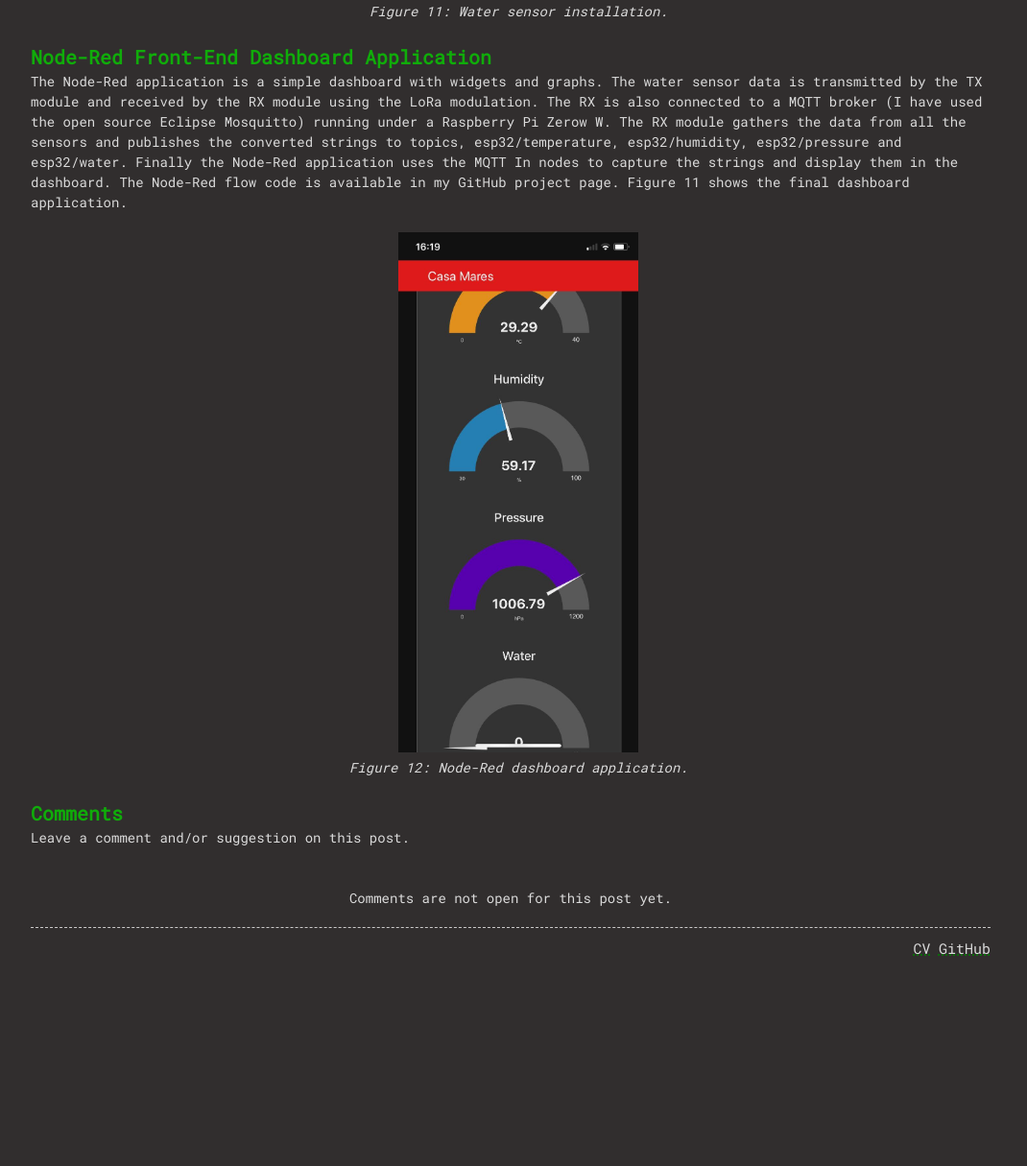
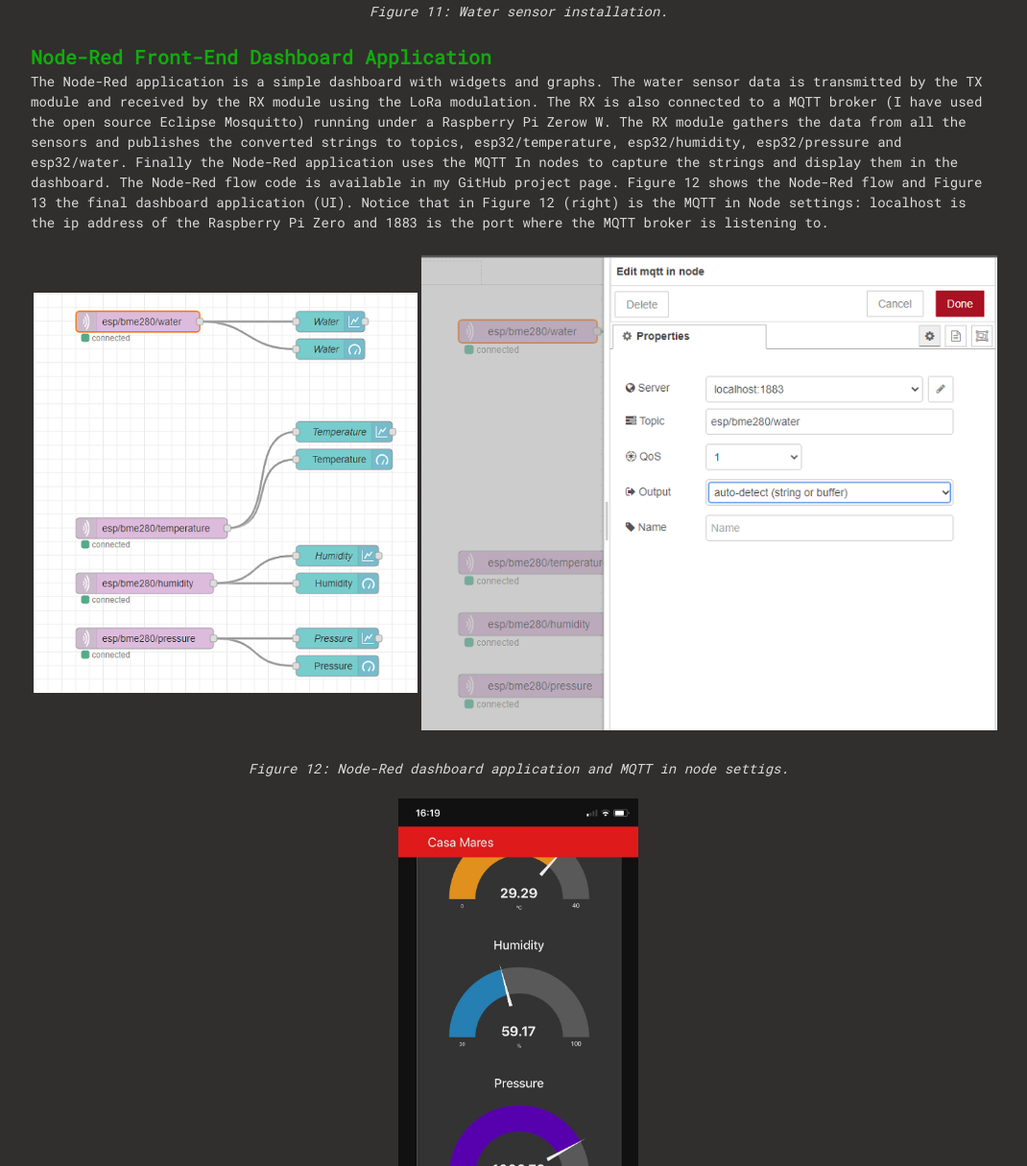
Before and after one commit to marcoroda/marcorodadevs, a Jekyll site: the page built from _posts/2020-08-20-WATER-SPY.md, in a window 1280 px wide and 1400 px high, scrolled down 8485 px. Shown: the part 185-1400 px from the top of the window at 96% size, without its empty margins (108-1178 px from the left). Built offline with Jekyll 4.4.1, drawn with Linux system fonts in a browser that asks for light colours; nearby versions of some CDN libraries; before the commit the page ends 9689 px from its top, so only the background shows below that; some of the changed text lies outside the part shown.

Commit message:
Added pics on Node-Red app

```diff
--- a/_posts/2020-08-20-WATER-SPY.md
+++ b/_posts/2020-08-20-WATER-SPY.md
@@ -163,11 +163,20 @@ The next step would be to have real water sensor data coming in into the TX modu
 
 
 # Node-Red Front-End Dashboard Application
-The Node-Red application is a simple dashboard with widgets and graphs. The water sensor data is transmitted by the TX module and received by the RX module using the LoRa modulation. The RX is also connected to a MQTT broker (I have used the open source Eclipse Mosquitto) running under a Raspberry Pi Zerow W. The RX module gathers the data from all the sensors and publishes the converted strings to topics, esp32/temperature, esp32/humidity, esp32/pressure and esp32/water. Finally the Node-Red application uses the MQTT In nodes to capture the strings and display them in the dashboard. The Node-Red flow code is available in my GitHub project page. Figure 11 shows the final dashboard application.
+The Node-Red application is a simple dashboard with widgets and graphs. The water sensor data is transmitted by the TX module and received by the RX module using the LoRa modulation. The RX is also connected to a MQTT broker (I have used the open source Eclipse Mosquitto) running under a Raspberry Pi Zerow W. The RX module gathers the data from all the sensors and publishes the converted strings to topics, esp32/temperature, esp32/humidity, esp32/pressure and esp32/water. Finally the Node-Red application uses the MQTT In nodes to capture the strings and display them in the dashboard. The Node-Red flow code is available in my GitHub project page. Figure 12 shows the Node-Red flow and Figure 13 the final dashboard application (UI). Notice that in Figure 12 (right) is the MQTT in Node settings: localhost is the ip address of the Raspberry Pi Zero and 1883 is the port where the MQTT broker is listening to.
+
+<p>&nbsp;</p>
+
+:-------------------------:|:-------------------------:
+<img width="400" src="../../../../../assets/proj_Water_SPY/node-red_1.png">   |  <img width="600" src="../../../../../assets/proj_Water_SPY/node-red_2.png">
+
+<p align="center">
+  <em>Figure 12: Node-Red dashboard application and MQTT in node settigs.</em>
+</p>
 
 <p align="center">
   <img width="250" src="../../../../../assets/proj_Water_SPY/nodered_dash.jpeg">
-  <em>Figure 12: Node-Red dashboard application.</em>
+  <em>Figure 13: Node-Red dashboard application.</em>
 </p>
 
 # Comments
```
Also changed, not shown: assets/proj_Water_SPY/node-red_1.png (added), assets/proj_Water_SPY/node-red_2.png (added).
